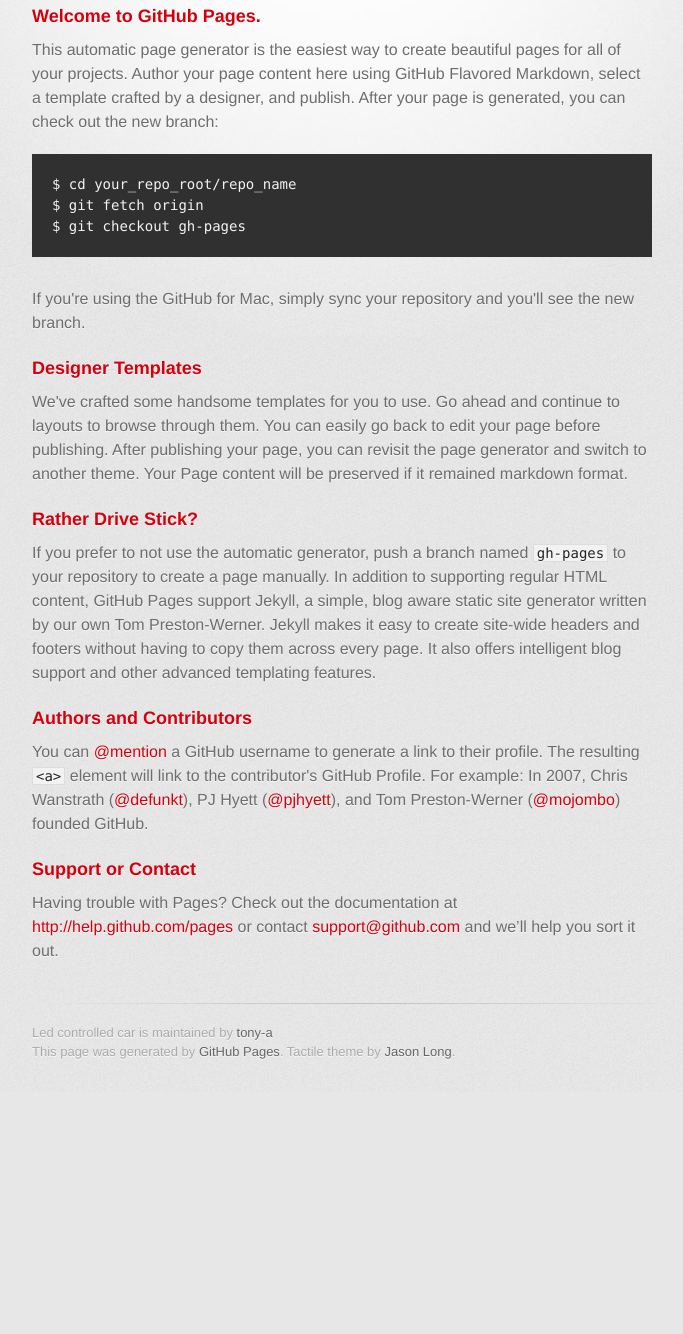
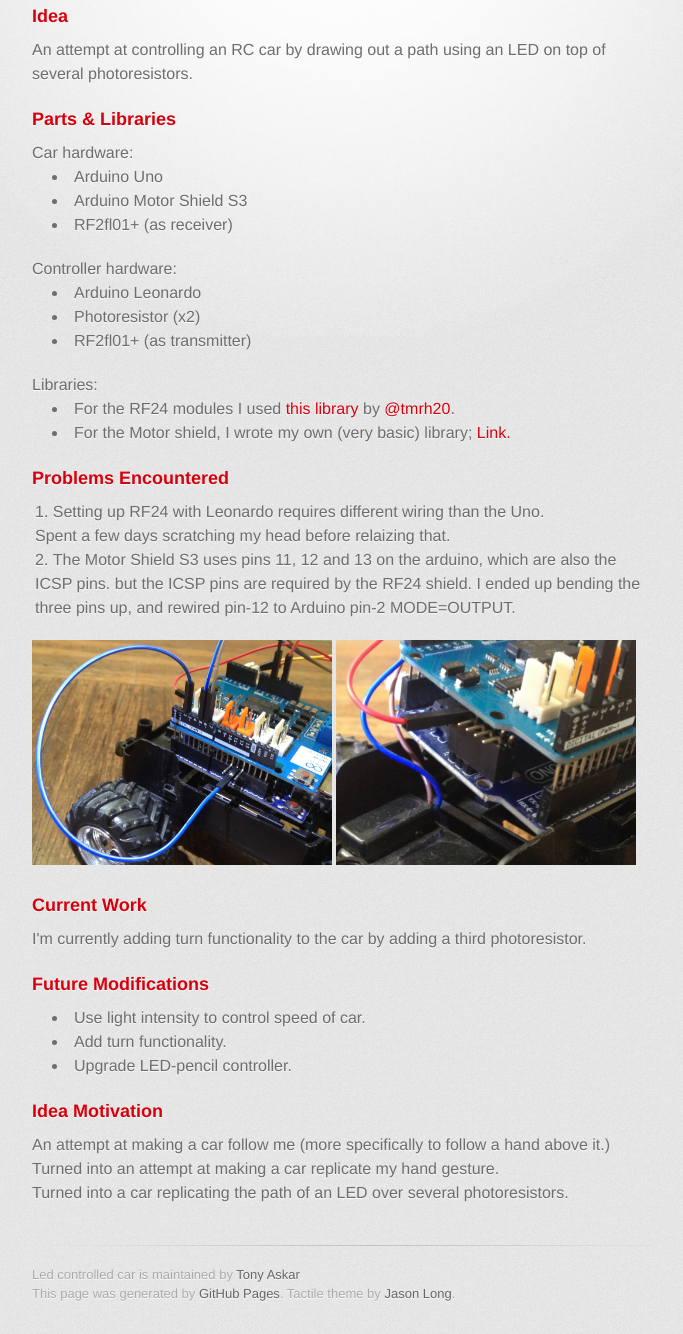
Before and after one commit to tony-a/led_controlled_car, a plain HTML site: page index.html in a window 1280 px wide. Shown: the part 237-1571 px from the top of the page, without its empty margins (298-981 px from the left). Before the commit the page ends 1329 px from the top, so only its background shows below. Drawn offline with Linux system fonts and the light colour scheme; a web font is replaced by a local one.

Commit message:
first revision of blog post

```diff
--- a/index.html
+++ b/index.html
@@ -31,41 +31,77 @@
         <hr>
 
         <section id="main_content">
-          <h3>
-<a name="welcome-to-github-pages" class="anchor" href="#welcome-to-github-pages"><span class="octicon octicon-link"></span></a>Welcome to GitHub Pages.</h3>
-
-<p>This automatic page generator is the easiest way to create beautiful pages for all of your projects. Author your page content here using GitHub Flavored Markdown, select a template crafted by a designer, and publish. After your page is generated, you can check out the new branch:</p>
-
-<pre><code>$ cd your_repo_root/repo_name
-$ git fetch origin
-$ git checkout gh-pages
-</code></pre>
-
-<p>If you're using the GitHub for Mac, simply sync your repository and you'll see the new branch.</p>
 
 <h3>
-<a name="designer-templates" class="anchor" href="#designer-templates"><span class="octicon octicon-link"></span></a>Designer Templates</h3>
+<a name="idea" class="anchor" href="#idea"><span class="octicon octicon-link"></span></a>Idea</h3>
+<p>
+An attempt at controlling an RC car by drawing out a path using an LED on top of several photoresistors.
+</p>
 
-<p>We've crafted some handsome templates for you to use. Go ahead and continue to layouts to browse through them. You can easily go back to edit your page before publishing. After publishing your page, you can revisit the page generator and switch to another theme. Your Page content will be preserved if it remained markdown format.</p>
 
 <h3>
-<a name="rather-drive-stick" class="anchor" href="#rather-drive-stick"><span class="octicon octicon-link"></span></a>Rather Drive Stick?</h3>
+<a name="parts-and-libraries" class="anchor" href="#parts-and-libraries"><span class="octicon octicon-link"></span></a>Parts & Libraries</h3>
 
-<p>If you prefer to not use the automatic generator, push a branch named <code>gh-pages</code> to your repository to create a page manually. In addition to supporting regular HTML content, GitHub Pages support Jekyll, a simple, blog aware static site generator written by our own Tom Preston-Werner. Jekyll makes it easy to create site-wide headers and footers without having to copy them across every page. It also offers intelligent blog support and other advanced templating features.</p>
+Car hardware:
+<ul>
+  <li>Arduino Uno</li>
+  <li>Arduino Motor Shield S3</li>
+  <li>RF2fl01+ (as receiver)</li>
+</ul>
+
+Controller hardware:
+<ul>
+  <li>Arduino Leonardo</li>
+  <li>Photoresistor (x2)</li>
+  <li>RF2fl01+ (as transmitter)</li>
+</ul>
+
+Libraries:
+<ul>
+  <li>For the RF24 modules I used <a href="https://github.com/tmrh20/RF24">this library</a> by <a href="https://github.com/tmrh20" class="user-mention">@tmrh20</a>.
+  <li>For the Motor shield, I wrote my own (very basic) library; <a href="https://github.com/tony-a/led_controlled_car/tree/master/Motor">Link.</a>
+</ul>
+
+
 
 <h3>
-<a name="authors-and-contributors" class="anchor" href="#authors-and-contributors"><span class="octicon octicon-link"></span></a>Authors and Contributors</h3>
+<a name="problems-encountered" class="anchor" href="#problems-encountered"><span class="octicon octicon-link"></span></a>Problems Encountered</h3>
 
-<p>You can <a href="https://github.com/blog/821" class="user-mention">@mention</a> a GitHub username to generate a link to their profile. The resulting <code>&lt;a&gt;</code> element will link to the contributor's GitHub Profile. For example: In 2007, Chris Wanstrath (<a href="https://github.com/defunkt" class="user-mention">@defunkt</a>), PJ Hyett (<a href="https://github.com/pjhyett" class="user-mention">@pjhyett</a>), and Tom Preston-Werner (<a href="https://github.com/mojombo" class="user-mention">@mojombo</a>) founded GitHub.</p>
+<ol type="1">
+  <li>Setting up RF24 with Leonardo requires different wiring than the Uno. <br>Spent a few days scratching my head before relaizing that.</li>
+  <li>The Motor Shield S3 uses pins 11, 12 and 13 on the arduino, which are also the ICSP pins.
+but the ICSP pins are required by the RF24 shield.  I ended up bending the three pins up, and rewired pin-12 to Arduino pin-2 MODE=OUTPUT.</li>
+</ol>
+
+<img src="images/motor-shield-rewire.JPG" alt="Mountain View" style="width:300px;height:225px">
+<img src="images/icsp-extension-pins.JPG" alt="Mountain View2" style="width:300px;height:225px">
+<p></p>
+<h3>
+<a name="current-work" class="anchor" href="#current-work"><span class="octicon octicon-link"></span></a>Current Work</h3>
+<p>
+I'm currently adding turn functionality to the car by adding a third photoresistor.
+</p>
 
 <h3>
-<a name="support-or-contact" class="anchor" href="#support-or-contact"><span class="octicon octicon-link"></span></a>Support or Contact</h3>
+<a name="future-modifications" class="anchor" href="#future-modifications"><span class="octicon octicon-link"></span></a>Future Modifications</h3>
+<ul>
+  <li>Use light intensity to control speed of car.</li>
+  <li>Add turn functionality.</li>
+  <li>Upgrade LED-pencil controller.</li>
+</ul>
 
-<p>Having trouble with Pages? Check out the documentation at <a href="http://help.github.com/pages">http://help.github.com/pages</a> or contact <a href="mailto:support@github.com">support@github.com</a> and we’ll help you sort it out.</p>
+
+<h3>
+<a name="idea-motivation" class="anchor" href="#idea-motivation"><span class="octicon octicon-link"></span></a>Idea Motivation</h3>
+
+<p>An attempt at making a car follow me (more specifically to follow a hand above it.) <br>
+Turned into an attempt at making a car replicate my hand gesture. <br>
+Turned into a car replicating the path of an LED over several photoresistors. <br>
+</p>
         </section>
 
         <footer>
-          Led controlled car is maintained by <a href="https://github.com/tony-a">tony-a</a><br>
+          Led controlled car is maintained by <a href="https://github.com/tony-a">Tony Askar</a><br>
           This page was generated by <a href="http://pages.github.com">GitHub Pages</a>. Tactile theme by <a href="https://twitter.com/jasonlong">Jason Long</a>.
         </footer>
 
```
Also changed, not shown: images/icsp-extension-pins.JPG (added), images/motor-shield-rewire.JPG (added).
